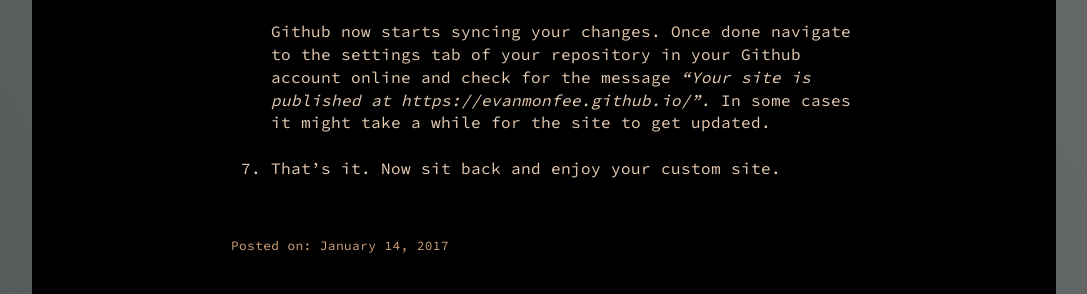
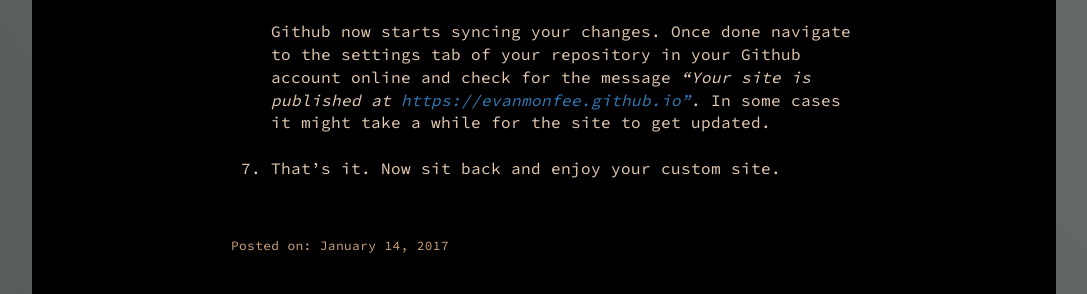
Before and after one commit to evanmonfee/evanmonfee.github.io, a plain HTML site: page Blog_host_website_github.html in a window 1280 px wide. Shown: the part 4718-5012 px from the top of the page, without its empty margins (96-1183 px from the left). Drawn offline with nearby package versions, Linux system fonts and the light colour scheme.

Commit message:
Edited site address

```diff
--- a/Blog_host_website_github.html
+++ b/Blog_host_website_github.html
@@ -103,7 +103,7 @@
 			Once committed select “Publish” at the top right corner of the Github window to make your changes live.
 			<br/><br/><img class="img-responsive center-block" src="Images/Blog_Images/github_page_7.jpg" alt="Commit and publish"><br/>
 			Github now starts syncing your changes. Once done navigate to the settings tab of your repository in your Github account online
-			and check for the message <i>“Your site is published at https://evanmonfee.github.io/”</i>. In some cases it might take a while for the site
+			and check for the message <i>“Your site is published at <a href="http://www.evanmonfee.com">https://evanmonfee.github.io”</i></a>. In some cases it might take a while for the site
 			to get updated.
 			<br/><br/>
 			<li>That’s it. Now sit back and enjoy your custom site.
```
